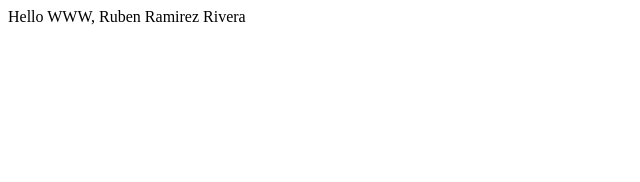
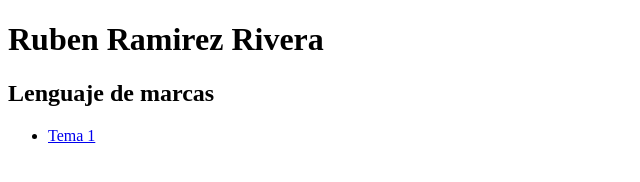
Before and after one commit to d19rarir/d19rarir.github.io, a plain HTML site: page index.html in a window 1280 px wide. Shown: the whole page, without its empty margins (0-640 px from the left). Drawn offline with Linux system fonts and the light colour scheme.

Commit message:
add tema1
añadir el ejercicio desde el tema 1

```diff
--- a/index.html
+++ b/index.html
@@ -2,9 +2,14 @@
 <html lang="es">
 	<head>
 		<meta charset="UTF-8">
-		<title>Mi primera página web</title>
+		<title>Ruben Ramirez Rivera</title>
 	</head>
 	<body>
-		Hello WWW, Ruben Ramirez Rivera
+		<h1>Ruben Ramirez Rivera </h1>
+		<h2>Lenguaje de marcas</h2>
+
+		<ul>
+			<li><a href="./tema1/tema1.html">Tema 1</a></li>
+		</ul>
 	</body>
 </html>
```
